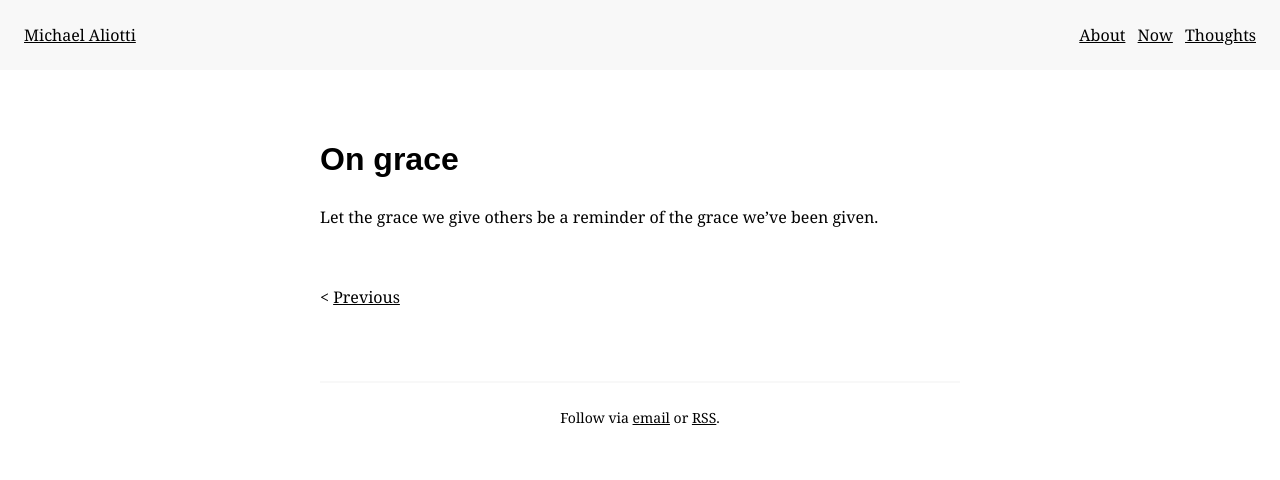
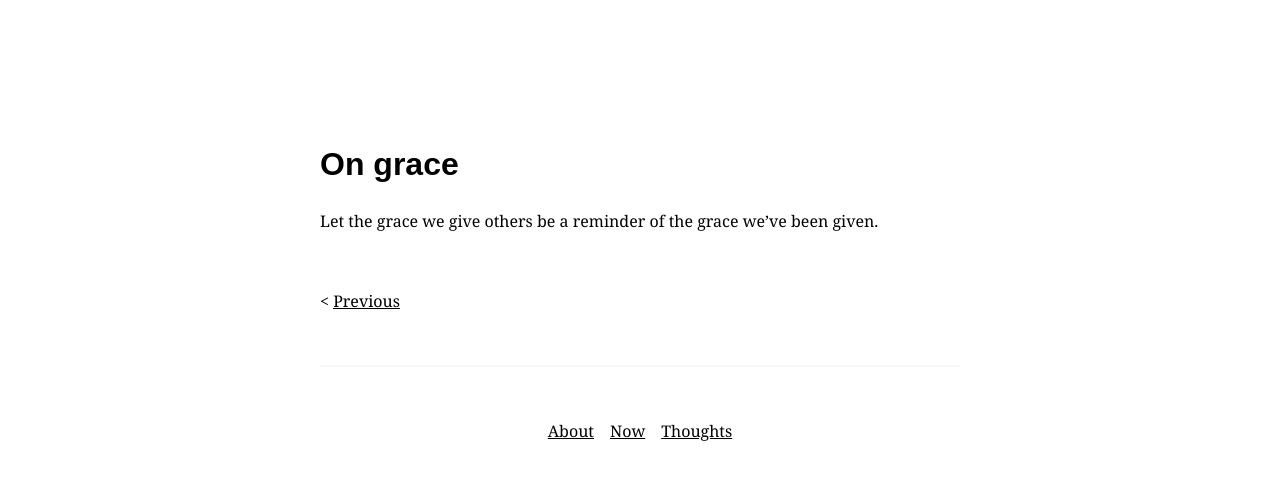
Before and after one commit to michaelaliotti/michaelaliotti.github.io, a Jekyll site: the page built from index.html, in a window 1280 px wide. Shown: the top 480 px of the page. Built offline with Jekyll 4.4.1, drawn with Linux system fonts in a browser that asks for light colours.

Commit message:
Updated style.

```diff
--- a/_includes/footer.html
+++ b/_includes/footer.html
@@ -1,4 +1,5 @@
-<p>
-  Follow via <a href="http://eepurl.com/df7Y9P">email</a> or
-  <a href="/feed.xml">RSS</a>.
-</p>
+<nav aria-label="Main" id="main-navigation">
+  <a href="/about/">About</a>
+  <a href="/now/">Now</a>
+  <a href="/thoughts/">Thoughts</a>
+</nav>
--- a/_includes/header.html
+++ /dev/null
@@ -1,6 +0,0 @@
-<a href="{{ site.url }}">{{ site.title }}</a>
-<nav aria-label="Main" id="main">
-  <a href="/about/">About</a>
-  <a href="/now/">Now</a>
-  <a href="/thoughts/">Thoughts</a>
-</nav>
--- a/_layouts/default.html
+++ b/_layouts/default.html
@@ -5,12 +5,11 @@
     <meta name="viewport" content="width=device-width, initial-scale=1" />
     {% seo %}
 
-    <link rel="stylesheet" href="/assets/css/styles.css?v=6" />
+    <link rel="stylesheet" href="/assets/css/styles.css?v=7" />
     <link rel="icon" href="/assets/images/favicon.png" />
     {% feed_meta %}
   </head>
   <body>
-    <header>{% include header.html %}</header>
     <main>{{ content }}</main>
     <footer>{% include footer.html %}</footer>
   </body>
--- a/_layouts/post.html
+++ b/_layouts/post.html
@@ -5,7 +5,7 @@ layout: default
 <h1>{{ page.title | smartify }}</h1>
 {{ content }}
 
-<nav aria-label="Post" id="post">
+<nav aria-label="Post" id="post-navigation">
   {% if page.previous.url %}
   <span id="previous">
     <a href="{{ page.previous.url }}">Previous</a>
--- a/assets/css/styles.css
+++ b/assets/css/styles.css
@@ -1,8 +1,12 @@
 body {
   background-color: #fff;
   color: #000;
-  font: normal 100% Georgia, 'Times New Roman', Times, serif;
-  margin: 0;
+  font-family: Georgia, 'Times New Roman', Times, serif;
+  font-size: 100%;
+  line-height: 2em;
+  margin: 0 auto;
+  max-width: 40em;
+  padding: 0 1.5em;
 }
 
 h1, h2, h3, h4, h5, h6 {
@@ -15,43 +19,29 @@ a {
   text-decoration: underline;
 }
 
-header {
-  background-color: #f8f8f8;
-  display: flex;
-  justify-content: space-between;
-  padding: 1.5em;
-}
-
 main {
-  line-height: 2em;
-  margin: 0 auto;
-  max-width: 40em;
-  padding: 3em 1.5em;
+  margin: 9em 0 3em 0;
+  padding: 0;
 }
 
 footer {
-  margin: 0 auto;
-  max-width: 40em;
-  padding: 0 1.5em;
+  border-top: 2px solid #f8f8f8;
+  padding: 3em 0;
 }
 
-footer p {
-  border-top: 2px solid #f8f8f8;
-  font-size: .875em;
-  line-height: 2em;
-  margin: 0;
-  padding: 1.5em 0;
-  text-align: center;
+#main-navigation {
+  display: flex;
+  justify-content: center;
 }
 
-nav#main a {
-  margin: 0 0 0 .5em;
+#main-navigation a {
+  margin: 0 .5em;
 }
 
-nav#post {
+#post-navigation {
   display: flex;
   justify-content: space-between;
-  margin: 3em 0 1.25em 0;
+  margin: 3em 0;
 }
 
 #previous::before {
--- a/index.html
+++ b/index.html
@@ -7,7 +7,7 @@ layout: default
 <h1>{{ post.title | smartify }}</h1>
 {{ post.content }}
 
-<nav aria-label="Post" id="post" role="navigation">
+<nav aria-label="Post" id="post-navigation">
   <span id="previous">
     <a href="{{ post.previous.url }}">Previous</a>
   </span>
```
